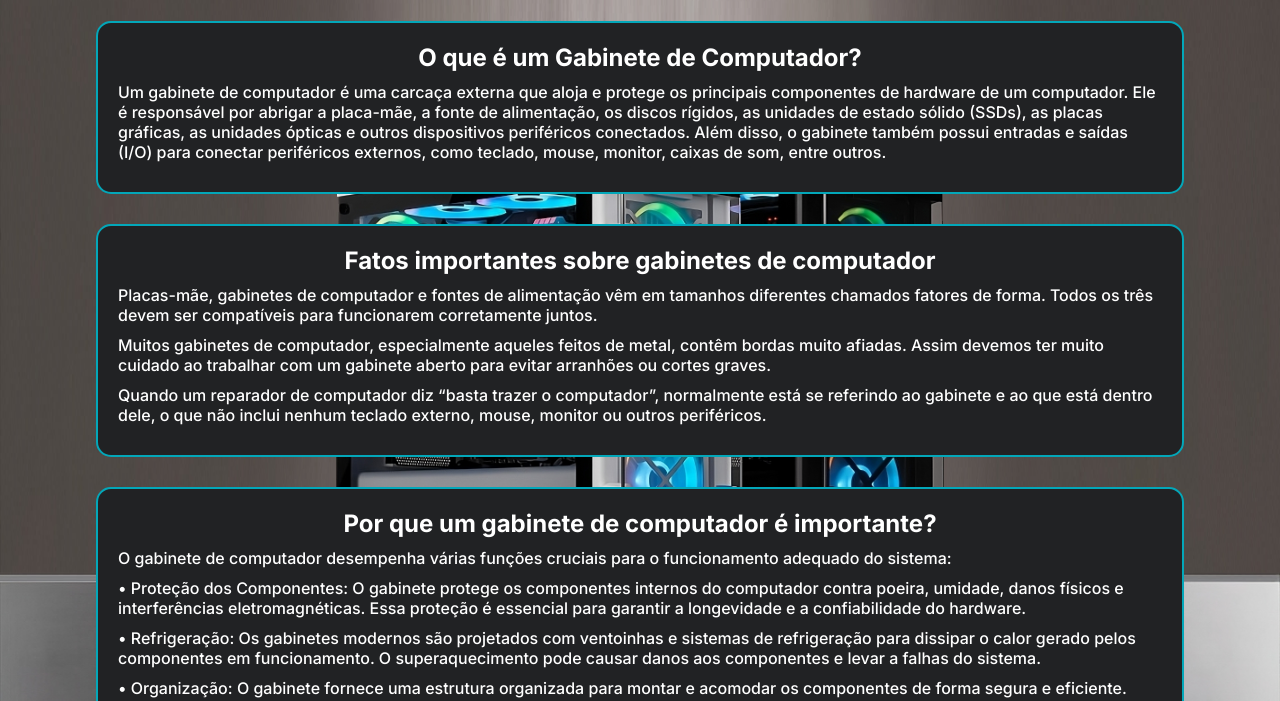
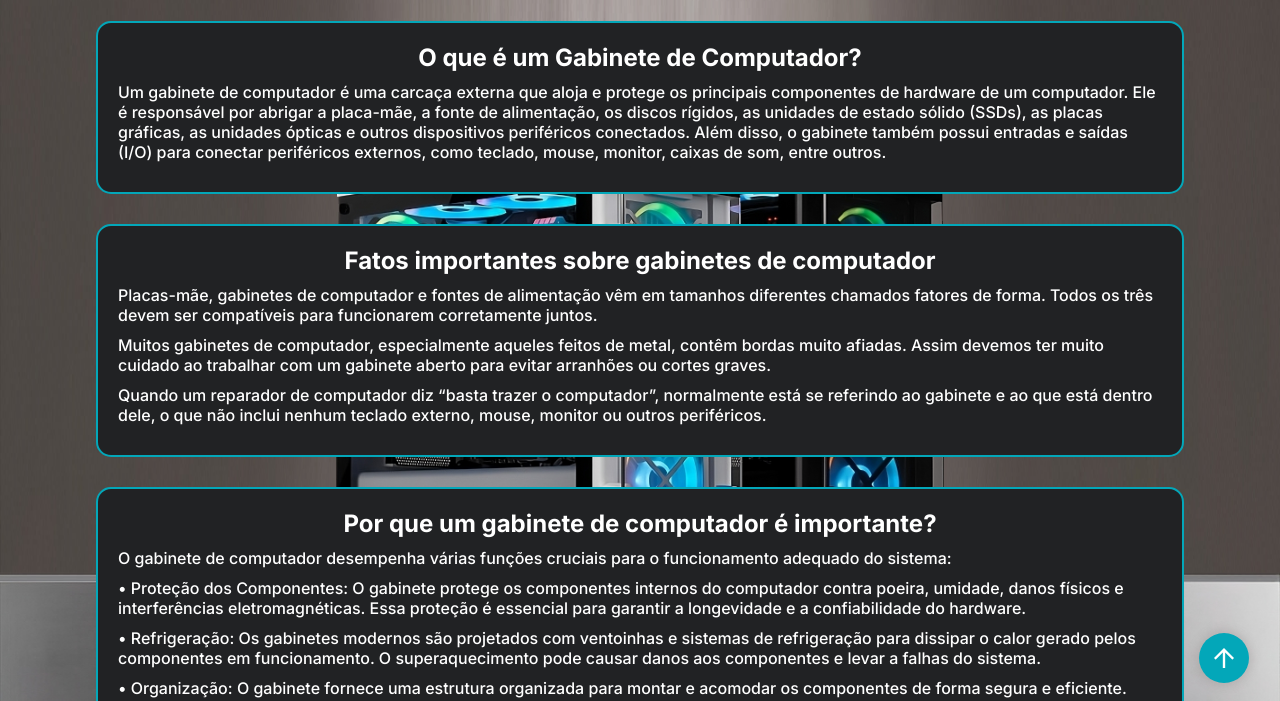
Before and after one commit to alysson-melo/gabinete_site, a plain HTML site: page sobre.html in a window 1280 px wide. Shown: the part 99-800 px from the top of the page. Drawn offline with nearby package versions, Linux system fonts and the light colour scheme.

Commit message:
ancora fixa

```diff
--- a/sobre.css
+++ b/sobre.css
@@ -79,3 +79,26 @@ main {
     color: white;
     text-decoration: none;
 }
+
+#back-top {
+    display: flex;
+    justify-content: center;
+    background: #03a7b9;
+    height: 50px;
+    width: 50px;
+    right: 31px;
+    bottom: 18px;
+    position: fixed;
+    font-size: 20px;
+    border-radius: 50%;
+    line-height: 48px;
+    border: 2px solid transparent;
+    box-shadow: 0 0 10px 3px rgba(108, 98, 98, 0.2);
+  }
+
+  #back-top>a {
+    display: flex;
+    align-items: center;
+    text-decoration: none;
+    color: white;
+  }
--- a/sobre.html
+++ b/sobre.html
@@ -167,10 +167,15 @@
             <h3> Alysson Melo 2023 - &copy Todos os direitos reservados </h3>
             <h3> Trabalho Acadêmico - Sem fins lucrativos </h3>
         </div>
-        <div class="seta">
-            <a href="#"> <span id="anchor" class="material-symbols-outlined"> arrow_upward </span> </a>
-        </div>
     </footer>
+
+    <div id="back-top">
+        <a href="#">
+            <span id="anchor" class="material-symbols-outlined">
+                arrow_upward
+            </span>
+        </a>
+    </div>
 
 </body>
 
```
Also changed, not shown: contato.html (+9 -5 lines), index.html (+1 -3 lines), modelo.html (+8 -3 lines), contato.css (line endings or trailing spaces), style.css (line endings or trailing spaces).
